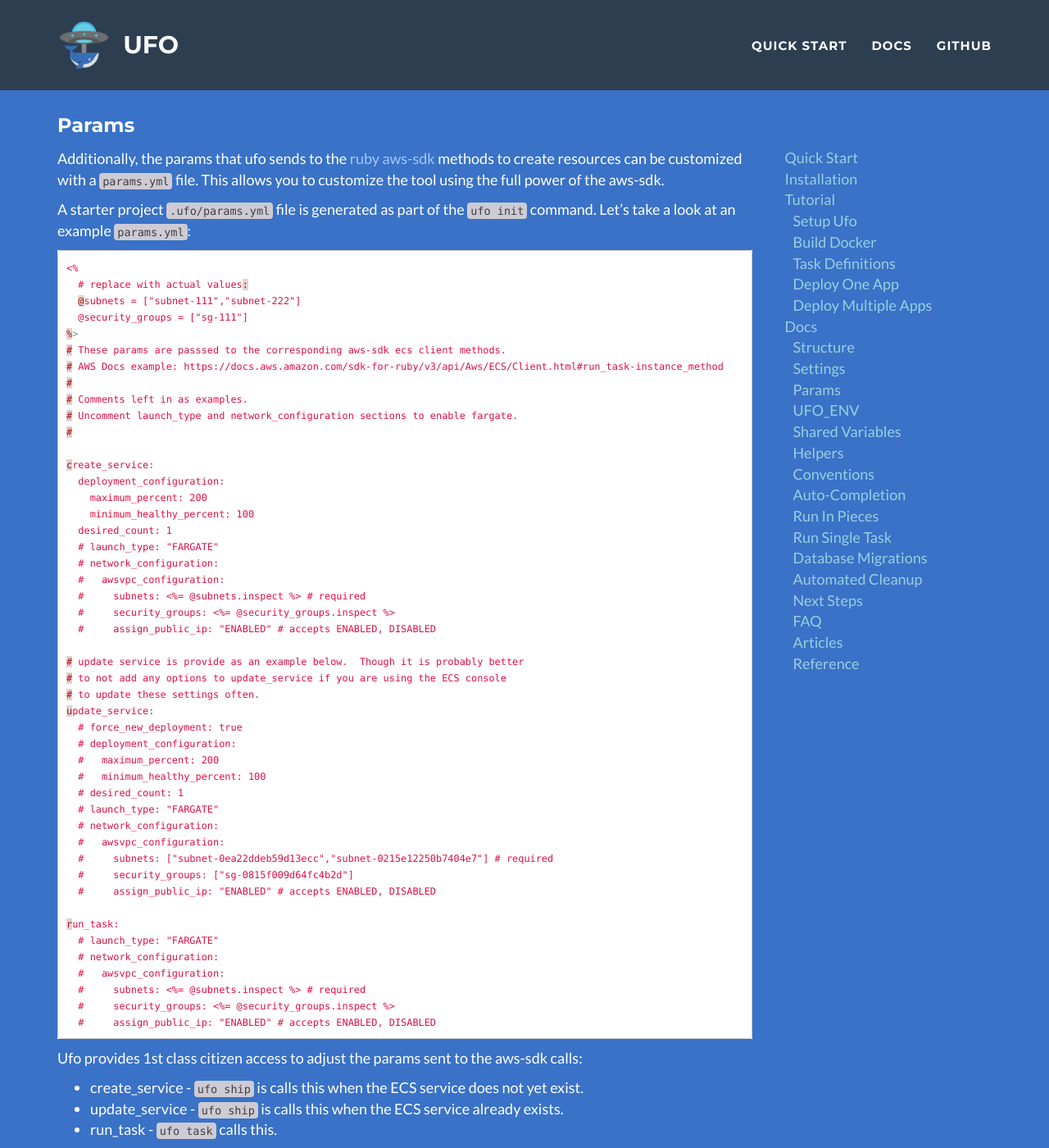
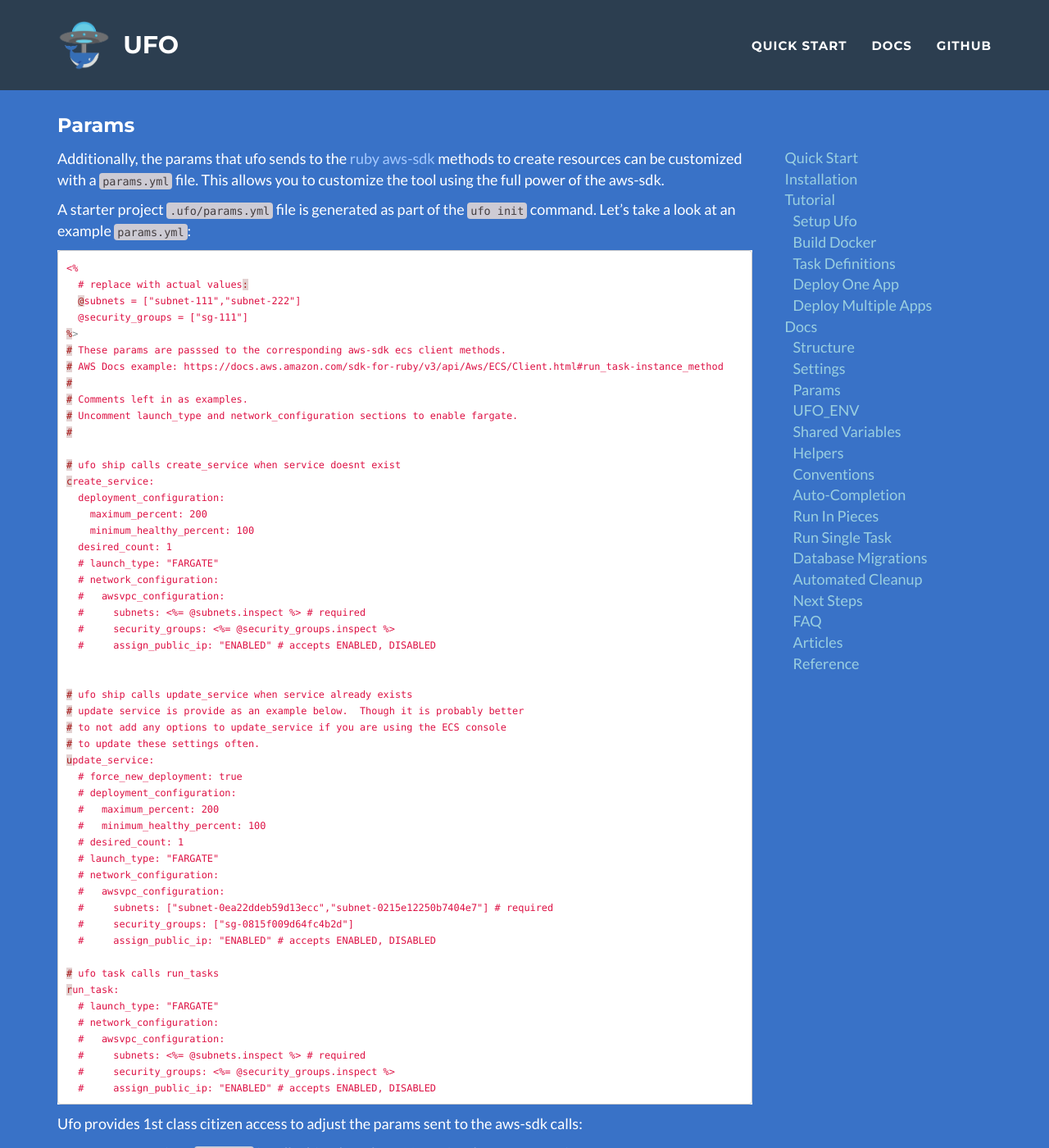
Before and after one commit to boltops-tools/ufo, a Jekyll site: the page built from docs/_docs/params.md, in a window 1280 px wide and 1400 px high. Shown: the whole window at 82% size. Built offline with Jekyll 4.4.1, drawn with Linux system fonts in a browser that asks for light colours.

Commit message:
Update params.md

```diff
--- a/docs/_docs/params.md
+++ b/docs/_docs/params.md
@@ -19,6 +19,7 @@ A starter project `.ufo/params.yml` file is generated as part of the `ufo init`
 # Uncomment launch_type and network_configuration sections to enable fargate.
 #
 
+# ufo ship calls create_service when service doesnt exist
 create_service:
   deployment_configuration:
     maximum_percent: 200
@@ -31,6 +32,8 @@ create_service:
   #     security_groups: <%= @security_groups.inspect %>
   #     assign_public_ip: "ENABLED" # accepts ENABLED, DISABLED
 
+
+# ufo ship calls update_service when service already exists
 # update service is provide as an example below.  Though it is probably better
 # to not add any options to update_service if you are using the ECS console
 # to update these settings often.
@@ -47,6 +50,7 @@ update_service:
   #     security_groups: ["sg-0815f009d64fc4b2d"]
   #     assign_public_ip: "ENABLED" # accepts ENABLED, DISABLED
 
+# ufo task calls run_tasks
 run_task:
   # launch_type: "FARGATE"
   # network_configuration:
```
